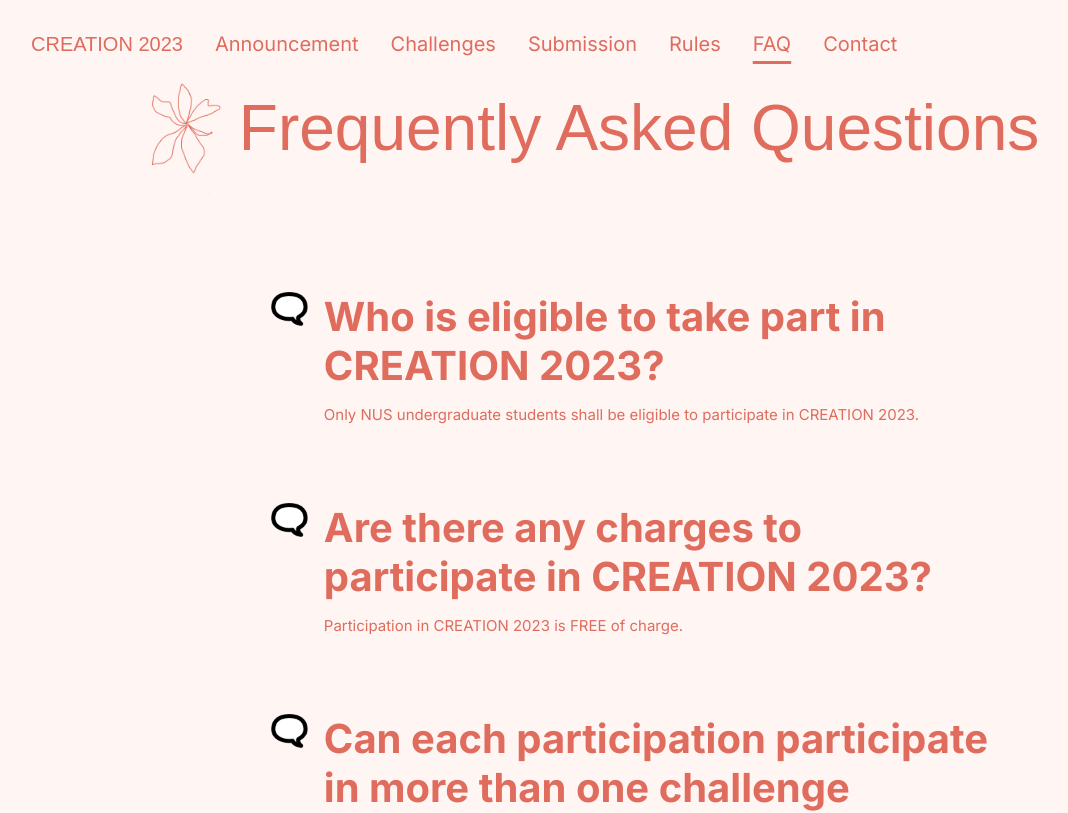
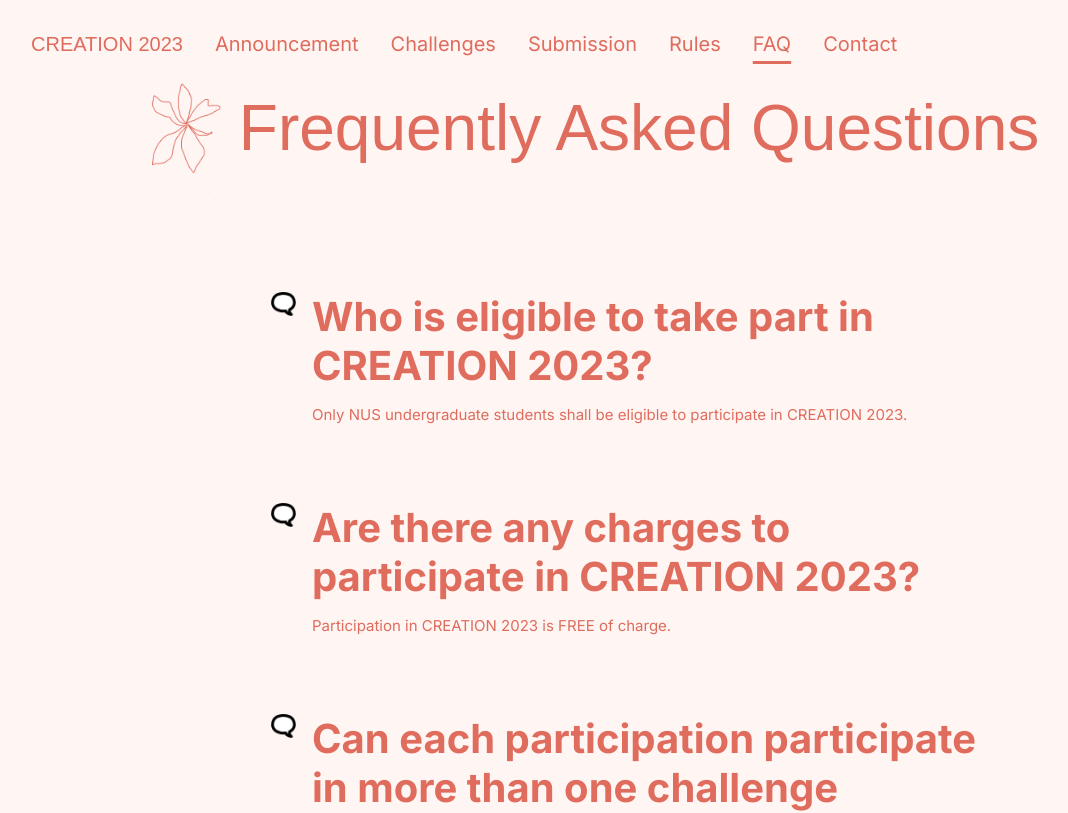
Before and after one commit to nussucommit/creation2023, a Next.js app: page /faq in a window 1280 px wide. Shown: the top 813 px of the page, without its empty margins (1-1069 px from the left). Built offline with nearby package versions, Linux system fonts and the light colour scheme; a web font is replaced by a local one.

Commit message:
Fix FAQ deco styles

```diff
--- a/pages/faq/index.jsx
+++ b/pages/faq/index.jsx
@@ -38,7 +38,7 @@
             {faqs.map((faq) => (
               <div key={faq.question} className={styles['faq-item']}>
                 <div className={styles['faq-question']}>
-                  <Image src={QuestionDecoration} alt="qustion" />
+                  <Image src={QuestionDecoration} alt="qustion" width={25} />
                   <div>
                     <h2>{faq.question}</h2>
                     {faq.answers.map((answer) => (
--- a/styles/FAQPage.module.scss
+++ b/styles/FAQPage.module.scss
@@ -24,11 +24,6 @@
   display: flex;
   align-items: flex-start;
   column-gap: $gap-base;
-}
-
-.faq-question > img {
-  width: 5%;
-  height: auto;
 }
 
 .faq-question > div > h2 {
```
